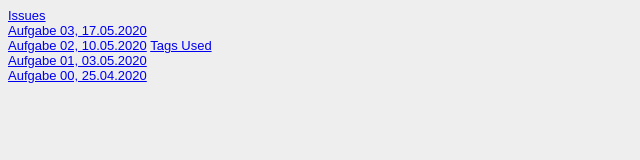
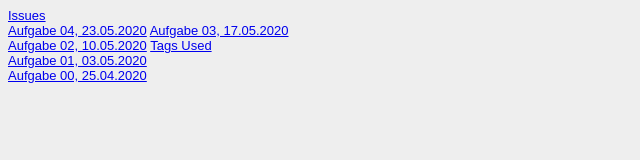
Before and after one commit to AnnieVoynova/GIS-SoSe-2020, a plain HTML site: page Steckbrief/steckbrief.htm in a window 1280 px wide. Shown: the whole page, without its empty margins (0-640 px from the left). Drawn offline with Linux system fonts and the light colour scheme.

Commit message:
aa4 unfinished

```diff
--- a/Steckbrief/steckbrief.htm
+++ b/Steckbrief/steckbrief.htm
@@ -14,6 +14,7 @@ body {
 <body>
 	<!-- Hier die Links zu den gelösten Aufgaben einstellen, aktuelle oben, alte stehen lassen! Format: Aufgabenbezeichnung, Datum -->
 	<a href="https://github.com/AnnieVoynova/GIS-SoSe-2020/issues" target="_blank"> Issues </a> <br>
+	<a href="https://annievoynova.github.io/GIS-SoSe-2020/Aufgabe04/" target="blank">Aufgabe 04, 23.05.2020</a>
 	<a href="https://annievoynova.github.io/GIS-SoSe-2020/Aufgabe03/" target="blank">Aufgabe 03, 17.05.2020</a> <br>
 	<a href="https://annievoynova.github.io/GIS-SoSe-2020/Aufgabe%2002/" target="_blank">Aufgabe 02, 10.05.2020</a>
 	<a href="https://annievoynova.github.io/GIS-SoSe-2020/Aufgabe%2002/tagsUsed.html" target="blank">Tags Used</a> <br>
```
